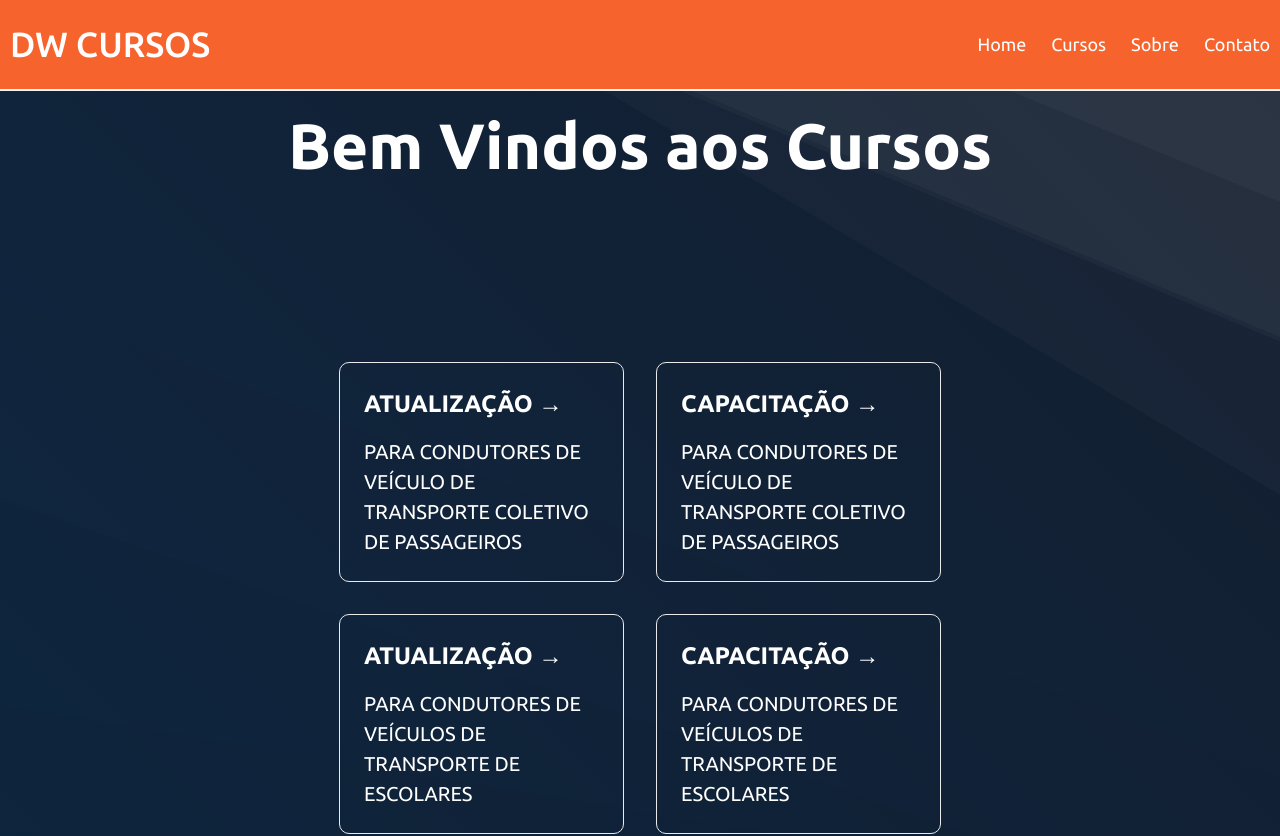
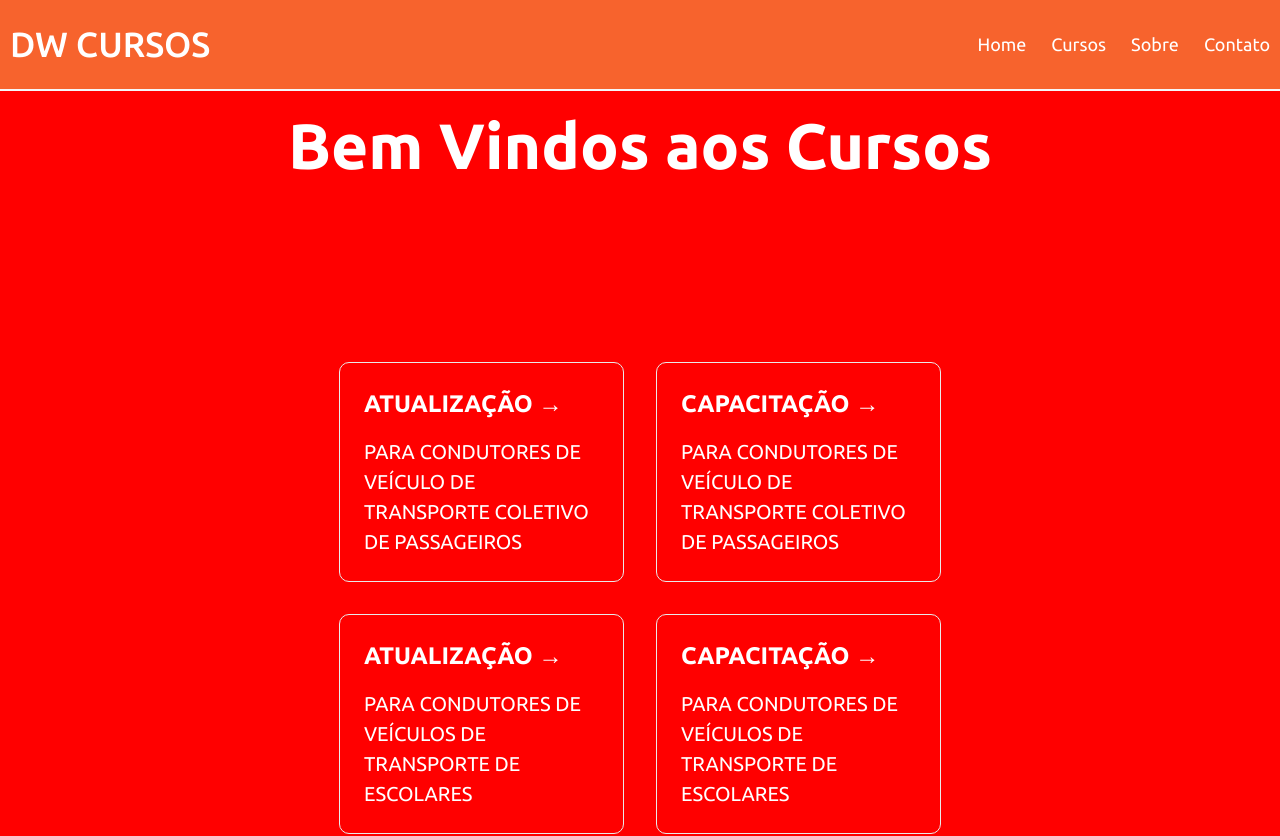
Before and after one commit to williambeck/dwcursos, a Next.js app: page /cursos in a window 1280 px wide. Shown: the top 836 px of the page. Built offline with nearby package versions, Linux system fonts and the light colour scheme.

Commit message:
teste color

```diff
--- a/styles/Cursos.module.css
+++ b/styles/Cursos.module.css
@@ -12,8 +12,8 @@
 
   /*background: url("../public/home.jpg");*/
   /*background-color: rgb(255, 255, 255);*/
-  /*background-color: #101720;*/
-  background: url("../public/Shiny\ Overlay.svg");
+  background-color: red;
+  /*background: url("../public/Shiny\ Overlay.svg");*/
   font-family: 'Poppins', sans-serif;
   background-size: cover;
   background-attachment: fixed;
```
